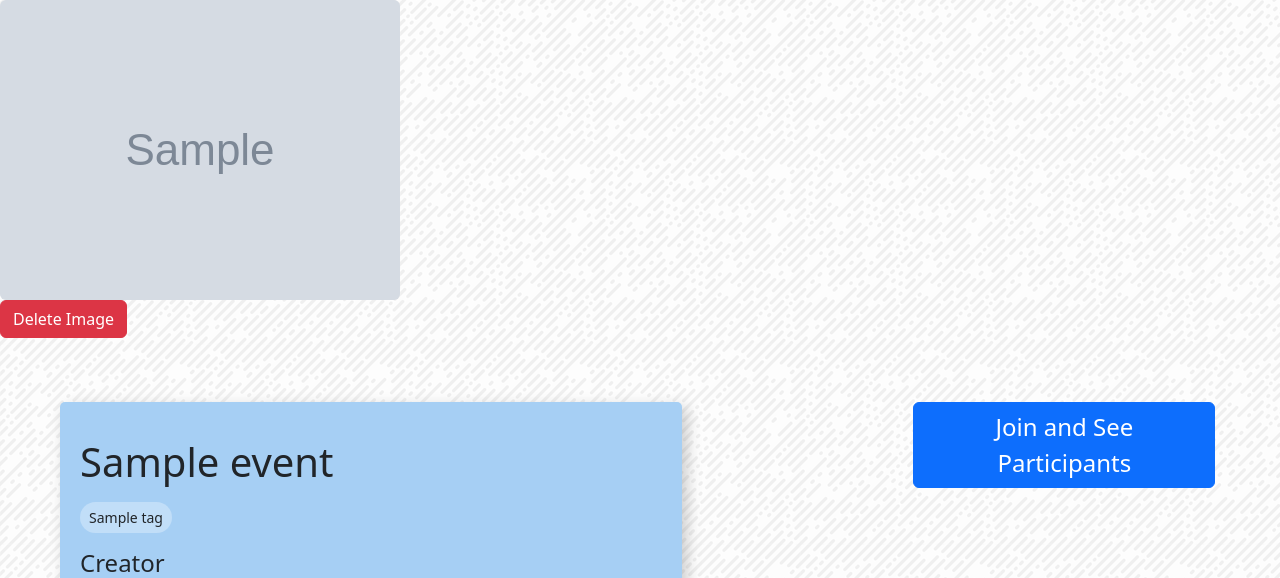
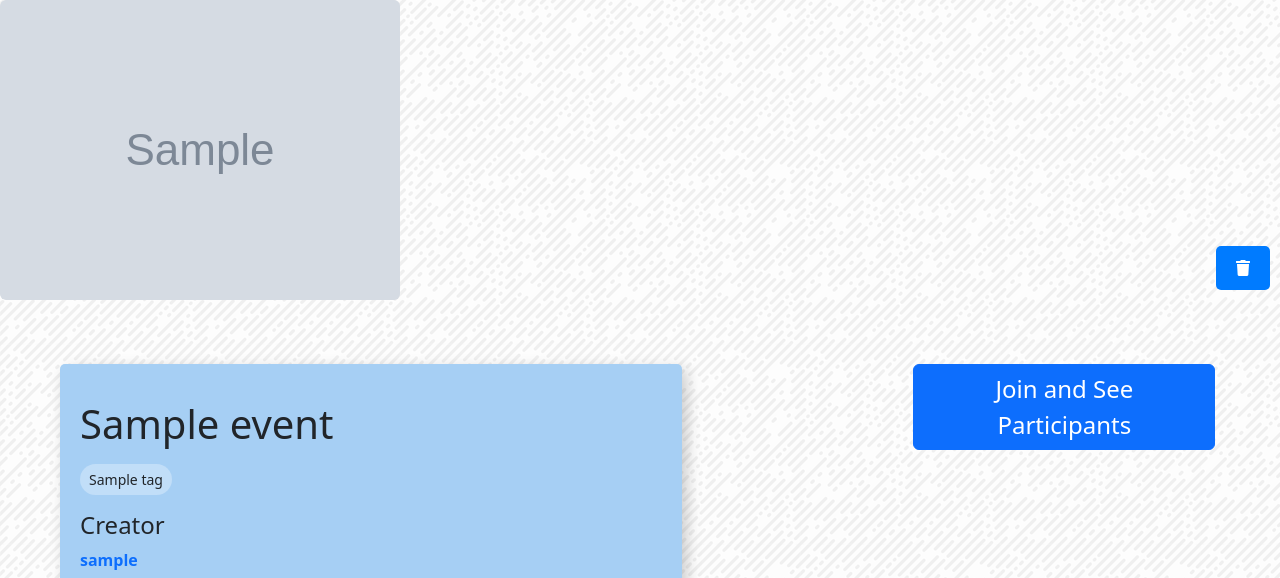
Before and after one commit to gcivil-nyu-org/Wednesday-Fall2023-Team-3, a Django app: page /events/1/ in a window 1280 px wide; the page is wider, and only the part inside the window is pictured. Shown: the part 56-634 px from the top of that part. Run offline with Django 4.2, Linux system fonts and the light colour scheme; tables that the repository leaves empty hold one stand-in row (values such as "Sample post"); grey boxes marked "Sample" are stand-in pictures; some libraries are stand-ins or nearby versions; some web fonts are replaced.

Commit message:
added on event detail

```diff
--- a/events/templates/events/event-detail.html
+++ b/events/templates/events/event-detail.html
@@ -6,6 +6,8 @@
 
 
 {% block extra_styles %}
+<link rel="stylesheet" href="https://use.fontawesome.com/releases/v5.8.2/css/all.css">
+
 <style>
 
 .join-button {
@@ -32,8 +34,8 @@
 
 .join-entry {
     display: flex;
-    justify-content: space-between; /* This will space out the child elements */
-    align-items: center; /* This will vertically align the child elements */
+    justify-content: space-between;
+    align-items: center;
     padding: 1%;
     gap: 10px;
 }
@@ -63,7 +65,6 @@
     background-color:rgba(255,255,255,0.3);
     padding: 20px;
     border-radius: 25px;
-    /* box-shadow: 5px 5px 15px rgba(0,0,0,0.2); */
     margin: 0;
     border-style: dashed;
     border-color: #afcff3;
@@ -143,6 +144,48 @@
 .tag-button:hover {
     background-color: rgba(255,255,255,0.7);
 }
+.image-container {
+    position: relative;
+    max-width: 1800px;
+    margin: auto;
+    max-height: 600px;
+    border-radius: 5px;
+    overflow: hidden;
+}
+
+.event-image {
+    display: block;
+    max-width: 100%;
+    max-height: 100%;
+    object-fit: contain;
+    width: auto;
+    height: auto;
+}
+
+.delete-image-form {
+    position: absolute;
+    right: 10px;
+    bottom: 10px;
+    margin: 0;
+}
+
+.delete-image-button {
+    padding: 10px 20px;
+    background-color: #007bff;
+    color: white;
+    border: none;
+    border-radius: 5px;
+    cursor: pointer;
+    transition: background-color 0.3s ease;
+}
+
+.delete-image-button i {
+    font-size: 16px;
+}
+
+.delete-image-button:hover {
+    background-color: #0056b3;
+}
 
 
 </style>
@@ -152,13 +195,15 @@
 
 {% block content %}
 {% if event.image %}
-    <img src="{{ event.image.url }}" alt="{{ event.event_name }}" class="img-fluid rounded">
-{% endif %}
-{% if event.image %}
-    <form action="{% url 'events:delete_event_image' event.id %}" method="post">
+<div class="image-container">
+    <img src="{{ event.image.url }}" alt="{{ event.event_name }}" class="img-fluid rounded event-image">
+    <form action="{% url 'events:delete_event_image' event.id %}" method="post" class="delete-image-form">
         {% csrf_token %}
-        <button type="submit" class="btn btn-danger">Delete Image</button>
+        <button type="submit" class="btn btn-danger delete-image-button">
+            <i class="fas fa-trash"></i>
+        </button>
     </form>
+</div>
 {% endif %}
 {% if messages %}
     <div id="messages">
```
Also changed, not shown: media/profile_pics/noise.jpg (added), 1 other file.
